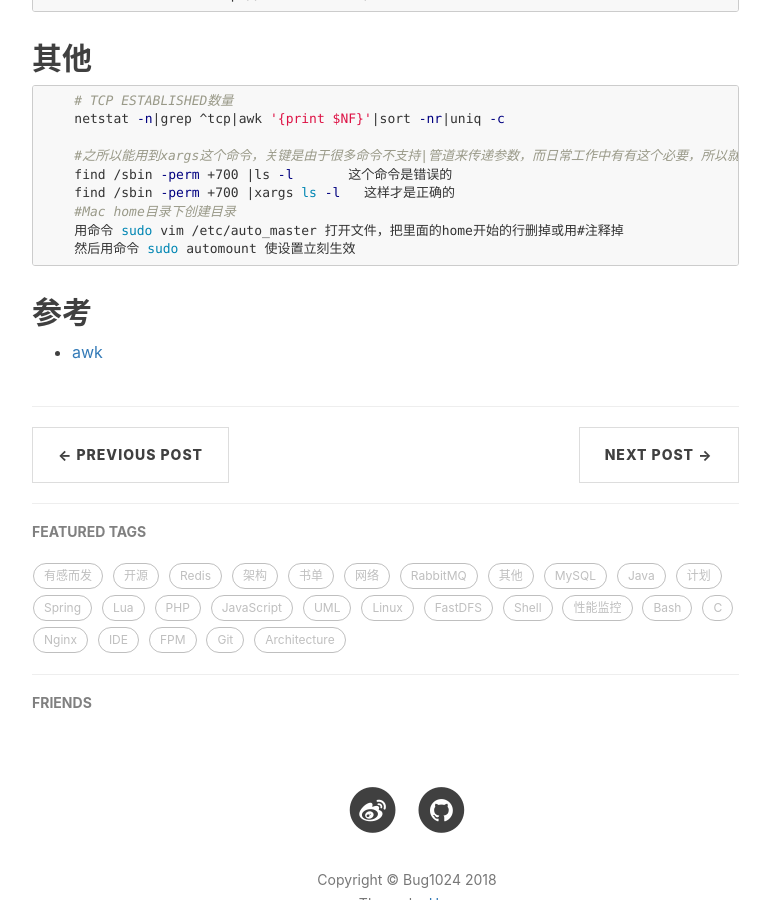
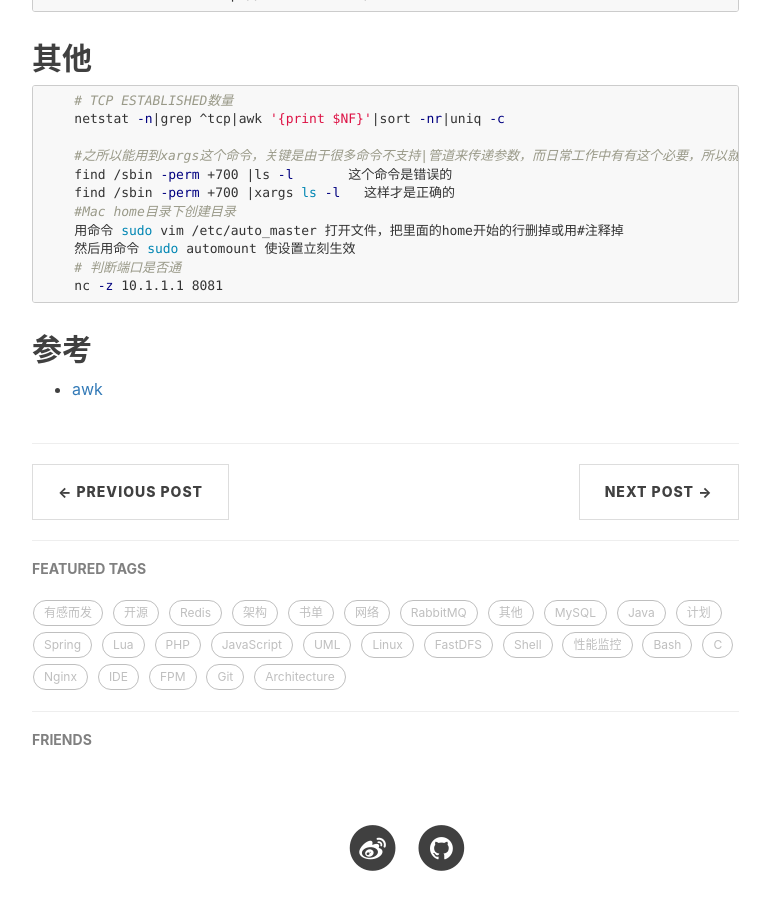
Before and after one commit to bug1024/jeet-blog, a Jekyll site: the page built from _posts/2017-04-12-shell-sheet.md, in a window 1280 px wide and 900 px high, scrolled down 4585 px. Shown: the whole window, without its empty margins (233-1003 px from the left). Built offline with Jekyll 4.4.1, drawn with Linux system fonts in a browser that asks for light colours; nearby versions of some CDN libraries; comment, search, counter and statistics services are not loaded.

Commit message:
update shell

````diff
--- a/_posts/2017-04-12-shell-sheet.md
+++ b/_posts/2017-04-12-shell-sheet.md
@@ -228,6 +228,8 @@ tags:
     #Mac home目录下创建目录
     用命令 sudo vim /etc/auto_master 打开文件，把里面的home开始的行删掉或用#注释掉
     然后用命令 sudo automount 使设置立刻生效
+    # 判断端口是否通
+    nc -z 10.1.1.1 8081
 ```
 
 ## 参考
````
